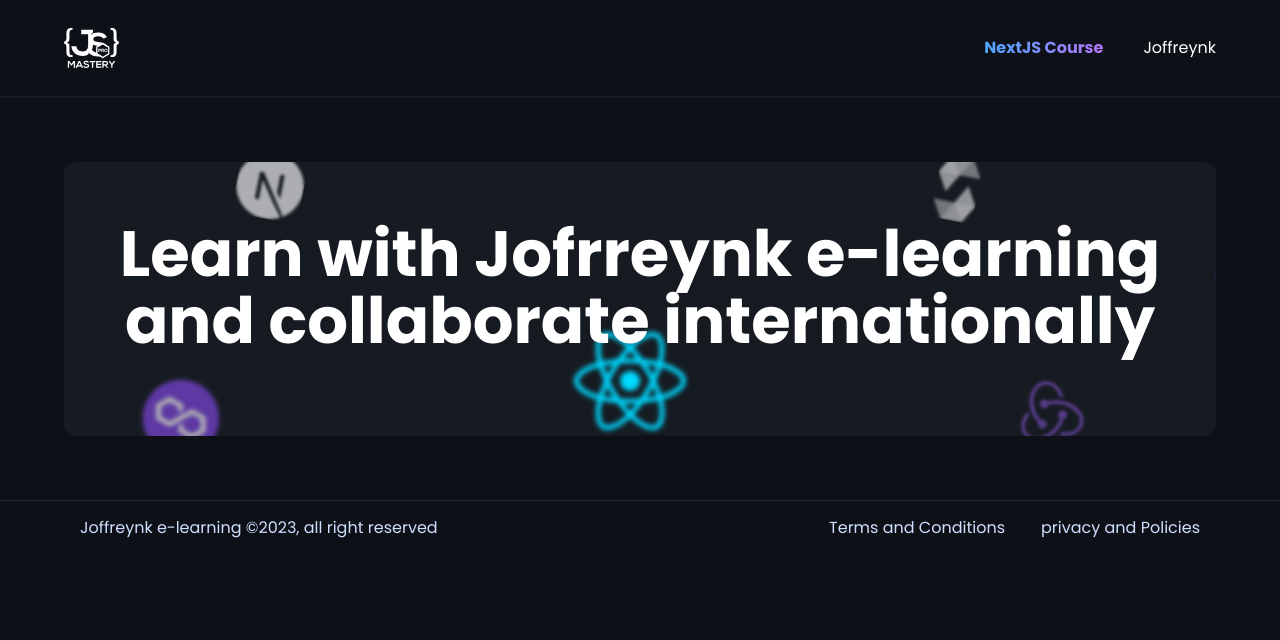
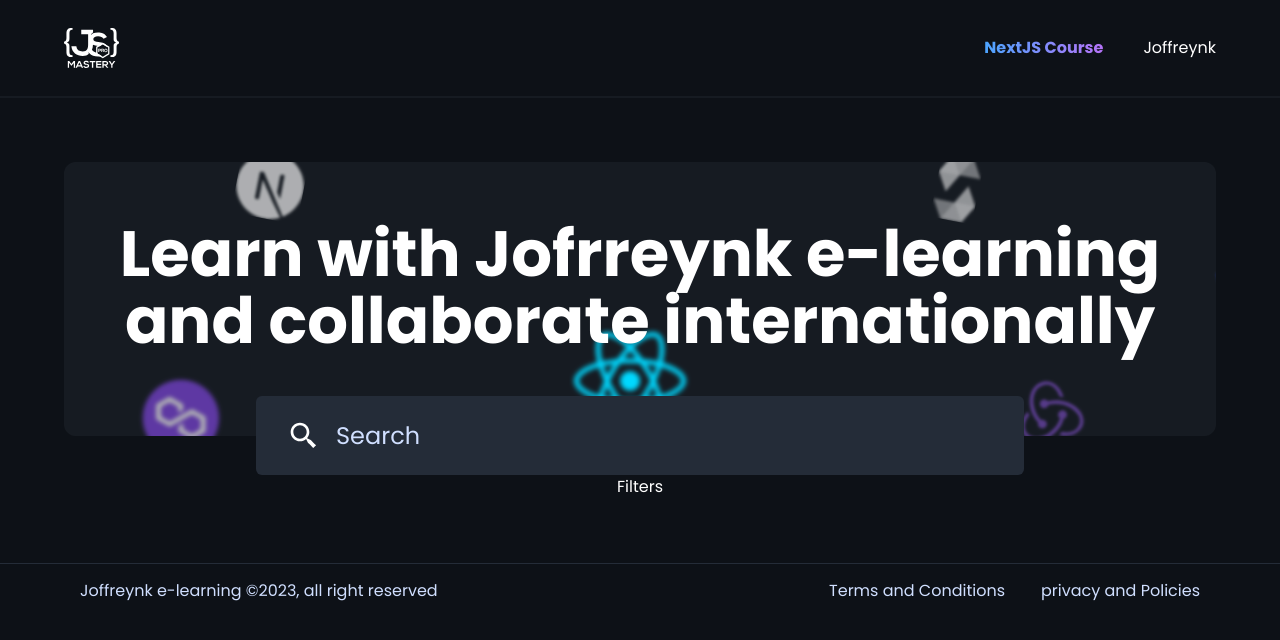
Before and after one commit to joffreynk/e-learning, a Next.js app: page / in a window 1280 px wide. Shown: the top 640 px of the page. Built offline with nearby package versions, Linux system fonts and the light colour scheme.

Commit message:
add search form

```diff
--- a/app/(root)/(home)/page.tsx
+++ b/app/(root)/(home)/page.tsx
@@ -1,3 +1,4 @@
+import SearchForm from '@/components/searchForm';
 import { Button } from '@/components/ui/button'
 
 export default function Home() {
@@ -8,7 +9,9 @@
         <div className='flex-center relative min-h-[274px] w-full flex-col rounded-xl bg-banner bg-cover bg-center text-center'>
           <h1 className='sm:heading1 heading2 mb-6 text-center'>Learn with Jofrreynk e-learning and collaborate internationally</h1>
         </div>
+        <SearchForm />
       </section>
+      Filters
     </main>
   );
 }
--- /dev/null
+++ b/components/searchForm.tsx
@@ -0,0 +1,25 @@
+import Image from "next/image"
+import { Input } from "@/components/ui/input"
+
+const SearchForm = () => {
+  return (
+    <form className="flex-center mx-auto mt-10 w-full sm:-mt-10 sm:px-5">
+        <label className="flex-center relative w-full max-w-3xl">
+            <Image
+            src='/magnifying-glass.svg'
+            alt="search icon"
+            width={32}
+            height={32}
+            className="absolute left-8 cursor-pointer"
+            />
+            <Input
+            className="base-regular h-fit border-0 bg-black-400 py-6 pl-20 pr-8 text-white-800 !ring-0 !ring-offset-0 placeholder:text-white-800"
+            placeholder="Search"
+             />
+        </label>
+
+    </form>
+  )
+}
+
+export default SearchForm
--- /dev/null
+++ b/components/ui/input.tsx
@@ -0,0 +1,25 @@
+import * as React from "react"
+
+import { cn } from "@/lib/utils"
+
+export interface InputProps
+  extends React.InputHTMLAttributes<HTMLInputElement> {}
+
+const Input = React.forwardRef<HTMLInputElement, InputProps>(
+  ({ className, type, ...props }, ref) => {
+    return (
+      <input
+        type={type}
+        className={cn(
+          "flex h-10 w-full rounded-md border border-input bg-background px-3 py-2 text-sm ring-offset-background file:border-0 file:bg-transparent file:text-sm file:font-medium placeholder:text-muted-foreground focus-visible:outline-none focus-visible:ring-2 focus-visible:ring-ring focus-visible:ring-offset-2 disabled:cursor-not-allowed disabled:opacity-50",
+          className
+        )}
+        ref={ref}
+        {...props}
+      />
+    )
+  }
+)
+Input.displayName = "Input"
+
+export { Input }
```
